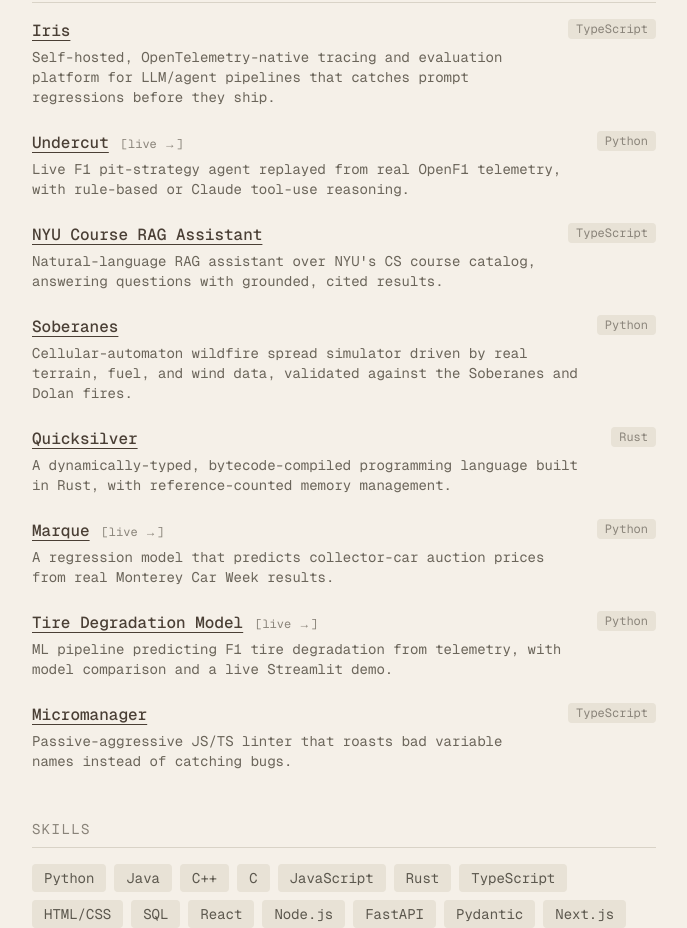
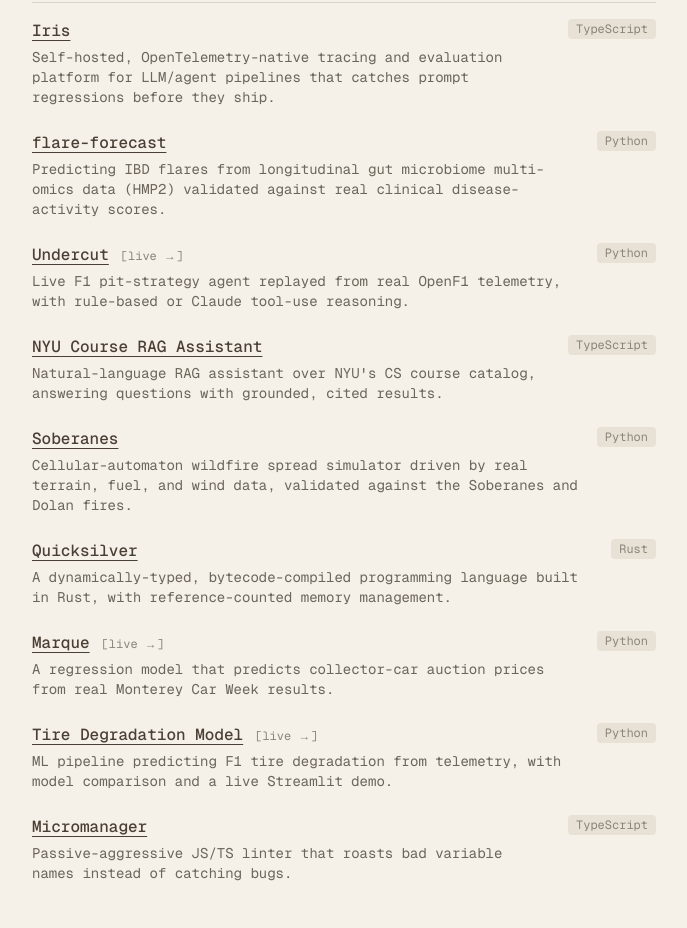
Before and after one commit to saishettar/ss-portfolio, a Next.js app: page / in a window 1280 px wide. Shown: the part 840-1768 px from the top of the page, without its empty margins (296-983 px from the left). Built offline with nearby package versions, Linux system fonts and the light colour scheme.

Commit message:
Add flare-forecast project under Iris
Co-Authored-By: Claude Sonnet 5 <noreply@anthropic.com>
Claude-Session: https://claude.ai/code/session_012WzYDVNR9wU5TMhJcKH6EQ

```diff
--- a/src/app/page.tsx
+++ b/src/app/page.tsx
@@ -37,6 +37,13 @@ const projects: Project[] = [
     language: "TypeScript",
     summary:
       "Self-hosted, OpenTelemetry-native tracing and evaluation platform for LLM/agent pipelines that catches prompt regressions before they ship.",
+  },
+  {
+    name: "flare-forecast",
+    repo: "https://github.com/saishettar/flare-forecast",
+    language: "Python",
+    summary:
+      "Predicting IBD flares from longitudinal gut microbiome multi-omics data (HMP2) validated against real clinical disease-activity scores.",
   },
   {
     name: "Undercut",
```
